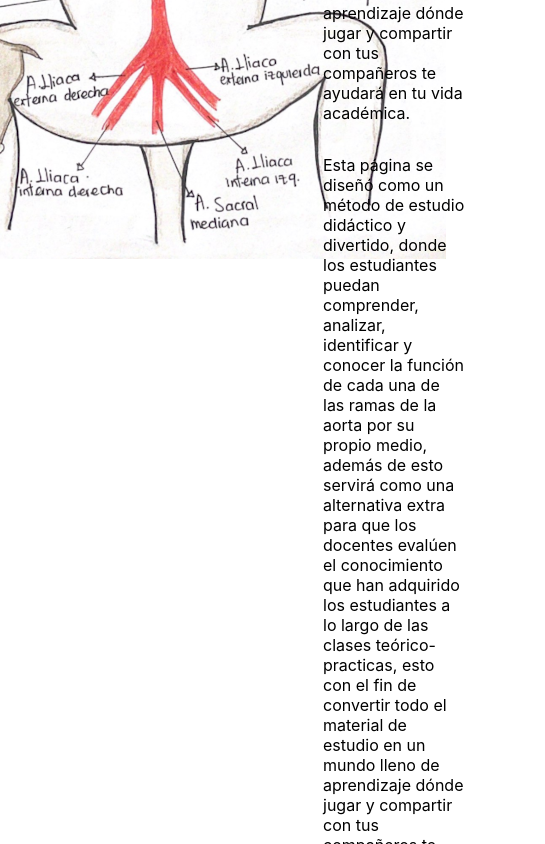
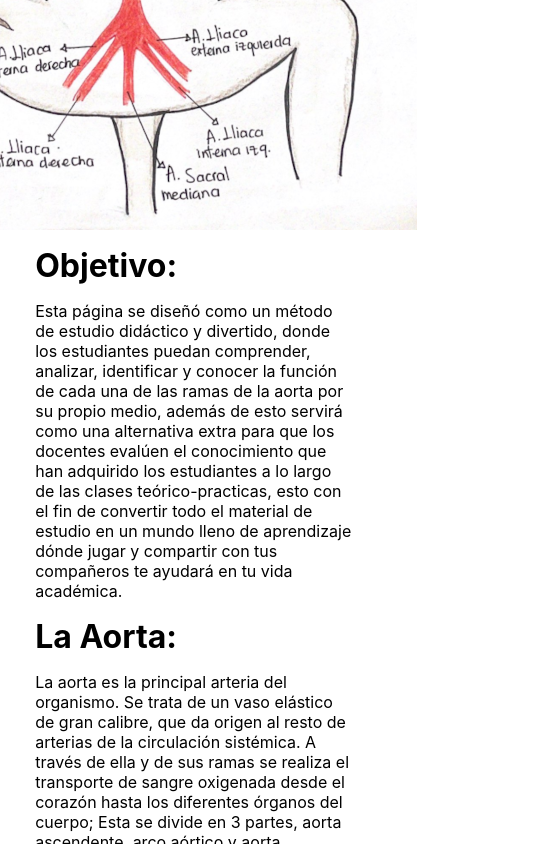
Before and after one commit to jdmejiav/AortApp, a React (Create React App) app: page / in a window 390 px wide. Shown: the part 740-1584 px from the top of the page, 545 px wide, since content can reach past the window. Built offline with nearby package versions, Linux system fonts and the light colour scheme; no server answers; sample sign-in values are in the browser's storage.

Commit message:
La aorta text added

```diff
--- a/src/pages/home.js
+++ b/src/pages/home.js
@@ -20,52 +20,44 @@ export default class Home extends React.Component {
               </div>
 
               <p>
-                Se diseño esta pagina como un método de estudio didáctico y
+                Esta página se diseñó como un método de estudio didáctico y
                 divertido, donde los estudiantes puedan comprender, analizar,
-                identificar y saber la función de cada una de las ramas de la
-                aorta por su propio medio, además de fortalecer los
-                conocimientos previos dado por los docentes, esto con el fin de
-                convertir todo el material de estudio en un mundo lleno de
-                aprendizaje dónde jugar y compartir con tus compañeros te
-                ayudará en tu vida académica.
+                identificar y conocer la función de cada una de las ramas de la
+                aorta por su propio medio, además de esto servirá como una
+                alternativa extra para que los docentes evalúen el conocimiento
+                que han adquirido los estudiantes a lo largo de las clases
+                teórico-practicas, esto con el fin de convertir todo el material
+                de estudio en un mundo lleno de aprendizaje dónde jugar y
+                compartir con tus compañeros te ayudará en tu vida académica.
               </p>
             </div>
             <div className="texto-home">
               <div className="cuadro-texto2">
-              <p>
-              Esta página se diseñó como un método de estudio didáctico y divertido,
-               donde los estudiantes puedan comprender, analizar, identificar y
-               conocer la función de cada una de las ramas de la aorta por su
-               propio medio, además de esto servirá como una alternativa extra
-               para que los docentes evalúen el conocimiento que han adquirido
-               los estudiantes a lo largo de las clases teórico-practicas, esto
-               con el fin de convertir todo el material de estudio en un mundo
-               lleno de aprendizaje dónde jugar y compartir con tus
-               compañeros te ayudará en tu vida académica.
-              </p>
+                <div className="titulo">
+                  <h1>La Aorta:</h1>
                 </div>
-            <div className="cuadro-texto2">
                 <p>
                   La aorta es la principal arteria del organismo. Se trata de un
-              vaso elástico de gran calibre, que da origen al resto de arterias
-               de la circulación sistémica. A través de ella y de sus ramas se
-                realiza el transporte de sangre oxigenada desde el corazón hasta
-                los diferentes órganos del cuerpo; Esta se divide en 3 partes,
-                aorta ascendente, arco aórtico y aorta descendente (Se divide en
-                 aorta torácica y aorta abdominal). Esta primera porción de la
-                 aorta que se denomina aorta ascendente, sale del ventrículo
-                 izquierdo y se dirige hacia craneal (arriba y a lateral derecho
-                 (a la derecha). Continua con el arco aórtica o también conocido
-                  como cayado aórtico, este se sitúa detrás del manubrio esternal,
-                   girando hacia lateral izquierdo (a la izquierda) y hacia dorsal
-                    (atrás), formando así un arco de convexidad superior, el cual
-                    rodea el bronquio principal izquierdo y desciende hacia caudal,
-                    junto con la columna vertebral hasta llegar a la altura del
-                    cuerpo de la 4ta vértebra torácica. Después de estas 2 partes
-                    viene la aorta descendente, que se divide en dos secciones,
-                    la aorta torácica descendente, la cual baja hasta el diafragma
-                    y atravesando por el orificio aórtico llega al abdomen, a
-                    partir de este punto se comienza a llamar aorta abdominal
+                  vaso elástico de gran calibre, que da origen al resto de
+                  arterias de la circulación sistémica. A través de ella y de
+                  sus ramas se realiza el transporte de sangre oxigenada desde
+                  el corazón hasta los diferentes órganos del cuerpo; Esta se
+                  divide en 3 partes, aorta ascendente, arco aórtico y aorta
+                  descendente (Se divide en aorta torácica y aorta abdominal).
+                  Esta primera porción de la aorta que se denomina aorta
+                  ascendente, sale del ventrículo izquierdo y se dirige hacia
+                  craneal (arriba y a lateral derecho (a la derecha). Continua
+                  con el arco aórtica o también conocido como cayado aórtico,
+                  este se sitúa detrás del manubrio esternal, girando hacia
+                  lateral izquierdo (a la izquierda) y hacia dorsal (atrás),
+                  formando así un arco de convexidad superior, el cual rodea el
+                  bronquio principal izquierdo y desciende hacia caudal, junto
+                  con la columna vertebral hasta llegar a la altura del cuerpo
+                  de la 4ta vértebra torácica. Después de estas 2 partes viene
+                  la aorta descendente, que se divide en dos secciones, la aorta
+                  torácica descendente, la cual baja hasta el diafragma y
+                  atravesando por el orificio aórtico llega al abdomen, a partir
+                  de este punto se comienza a llamar aorta abdominal
                   descendente, siguiendo por la columna vertebral hasta llegar
                   al cuerpo de la 4ta vértebra lumbar.
                 </p>
--- a/src/styles/home.css
+++ b/src/styles/home.css
@@ -37,3 +37,23 @@ h1{
     width: 50vw;
     height: 100%;
 }
+
+@media screen and (max-width: 960px) {
+    .container-home{
+        padding: 1.2rem;
+        display: flex;
+        flex-direction: column;
+    }
+    .cuadro-texto{
+        margin-top: 1rem;
+        margin-left: 1rem;
+        margin-right: 1rem;
+    }
+
+    .cuadro-texto2{
+        margin-left: 1rem;
+        margin-right: 1rem;
+
+    }
+
+  }
```
Lines whose indentation alone changed are shown as unchanged.
